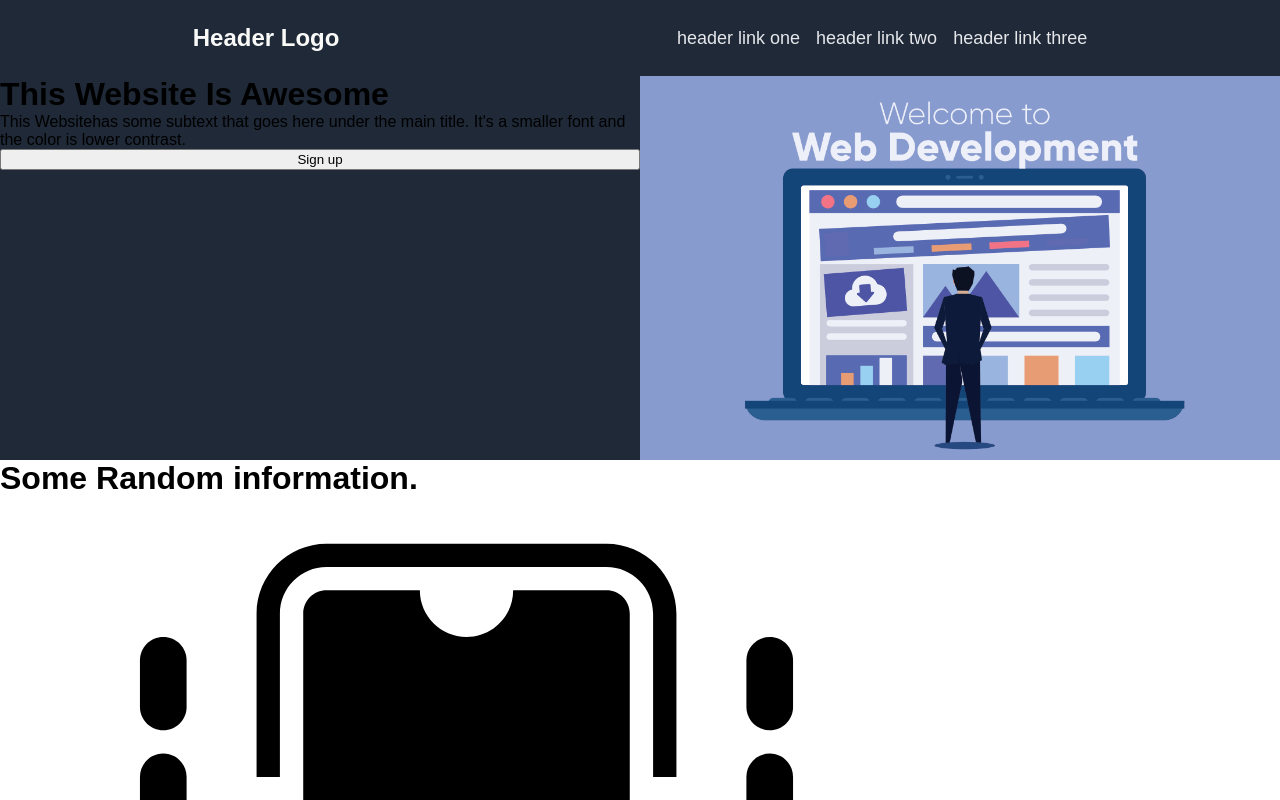
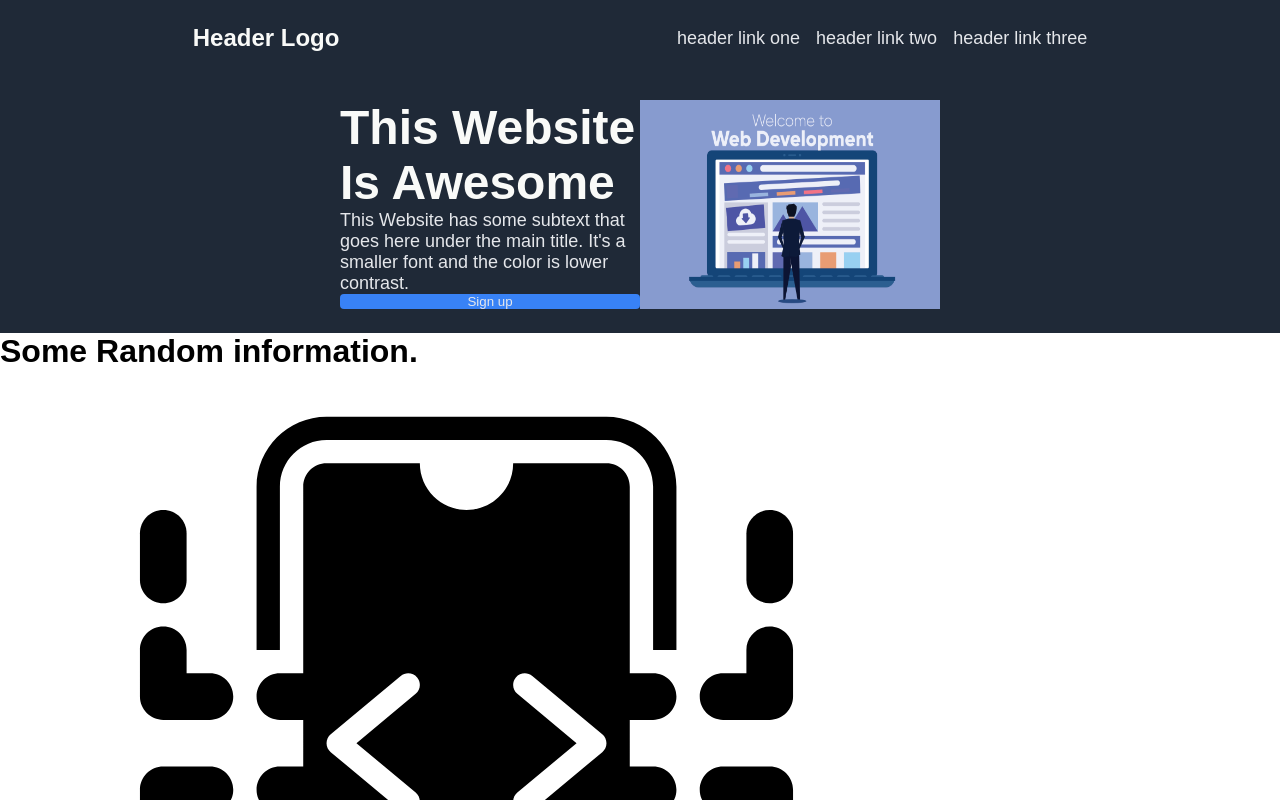
Before and after one commit to TheTechnomancerz/odin-project-landing-page, a plain HTML site: page index.html in a window 1280 px wide. Shown: the top 800 px of the page. Drawn offline with Linux system fonts and the light colour scheme.

Commit message:
remove hero size container and devimg class

```diff
--- a/index.html
+++ b/index.html
@@ -21,12 +21,10 @@
     <div class="hero-container">
         <div class="hero">
             <h1>This Website Is Awesome</h1>
-            <p>This Websitehas some subtext that goes here under the main title. It's a smaller font and the color is lower contrast.</p>
+            <p>This Website has some subtext that goes here under the main title. It's a smaller font and the color is lower contrast.</p>
             <button>Sign up</button>
         </div>
-        <div class="dev-pic">
-            <img src="/img/13-Things-You-Should-Know-Before-You-Enter-In-Web-Development.png" alt="pic of a web dev">
-        </div>
+        <img src="/img/13-Things-You-Should-Know-Before-You-Enter-In-Web-Development.png" alt="pic of a web dev">
     </div>
     <div>
         <h1>Some Random information.</h1>
--- a/styles.css
+++ b/styles.css
@@ -1,6 +1,11 @@
 *{
     margin: 0;
 
+}
+button{
+    border: none;
+    padding: 0;
+    border-radius: 4px;
 }
 body{
     font-family: Arial, Helvetica, sans-serif;
@@ -35,18 +40,29 @@ ul{
 .hero-container{
     display: flex;
     background-color: #1F2937;
+    justify-content: center;
+    padding: 24px;
 
 }
 .hero{
     display: flex;
     flex-direction: column;
-    flex: 1 1 0%;
-}
-.dev-pic{
-    display: flex;
-    flex: 1;
+    width: 300px;
 
 }
-.dev-pic img{
-    width: 100%;
+.hero h1{
+    font-size: 48px;
+    font-weight: bolder;
+    color: #f9faf8;
 }
+.hero p{
+    font-size: 18px;
+    color: #e5e7eb;
+}
+button{
+    background-color: #3882f6;
+    color: #e5e7eb;
+}
+.hero-container img{
+    width: 300px;
+}
```
